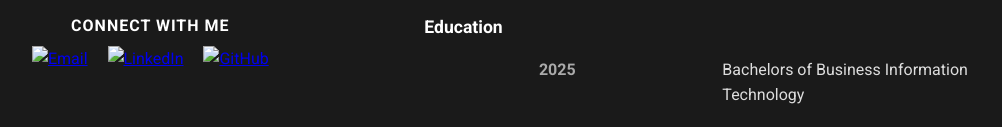
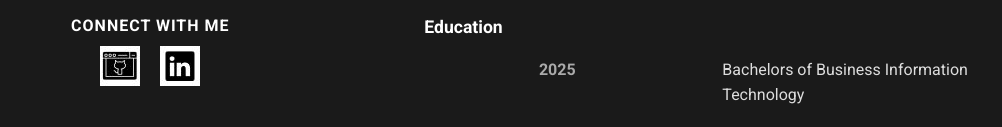
Before and after one commit to ShamShamsw/ShamShamsw.github.io, a plain HTML site: page index.html in a window 1280 px wide. Shown: the part 264-391 px from the top of the page, without its empty margins (162-1164 px from the left). Drawn offline with Linux system fonts and the light colour scheme; files that its build step writes are made by us from their sources; no server answers.

Commit message:
removed orgiginal change

```diff
--- a/index.html
+++ b/index.html
@@ -18,9 +18,8 @@
         <h2>IT Business Specialist</h2>
         <p class="connect-label">CONNECT WITH ME</p>
         <div class="social-icons">
-          <a href="#"><img src="/workspaces/ShamShamsw.github.io/images/email.jpg" alt="Email"></a>
-          <a href="#"><img src="/workspaces/ShamShamsw.github.io/images/git.jpg" alt="LinkedIn"></a>
-          <a href="#"><img src="/workspaces/ShamShamsw.github.io/images/link.jpg" alt="GitHub"></a>
+          <a href="https://github.com/ShamShamsw"><img src="/images/git.jpg" alt="LinkedIn"></a>
+          <a href="https://www.linkedin.com/public-profile/settings?trk=d_flagship3_profile_self_view_public_profile"><img src="/images/link.jpg" alt="GitHub"></a>
         </div>
       </div>
 
```
